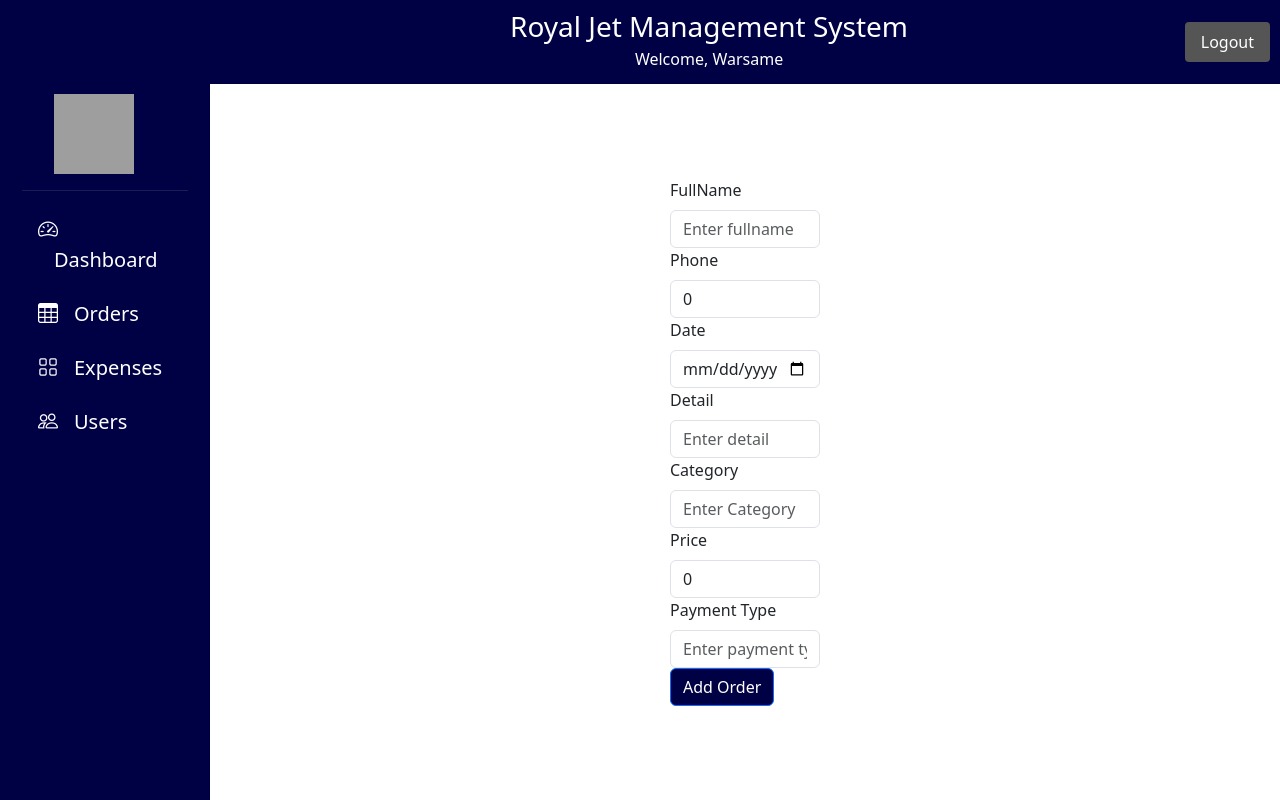
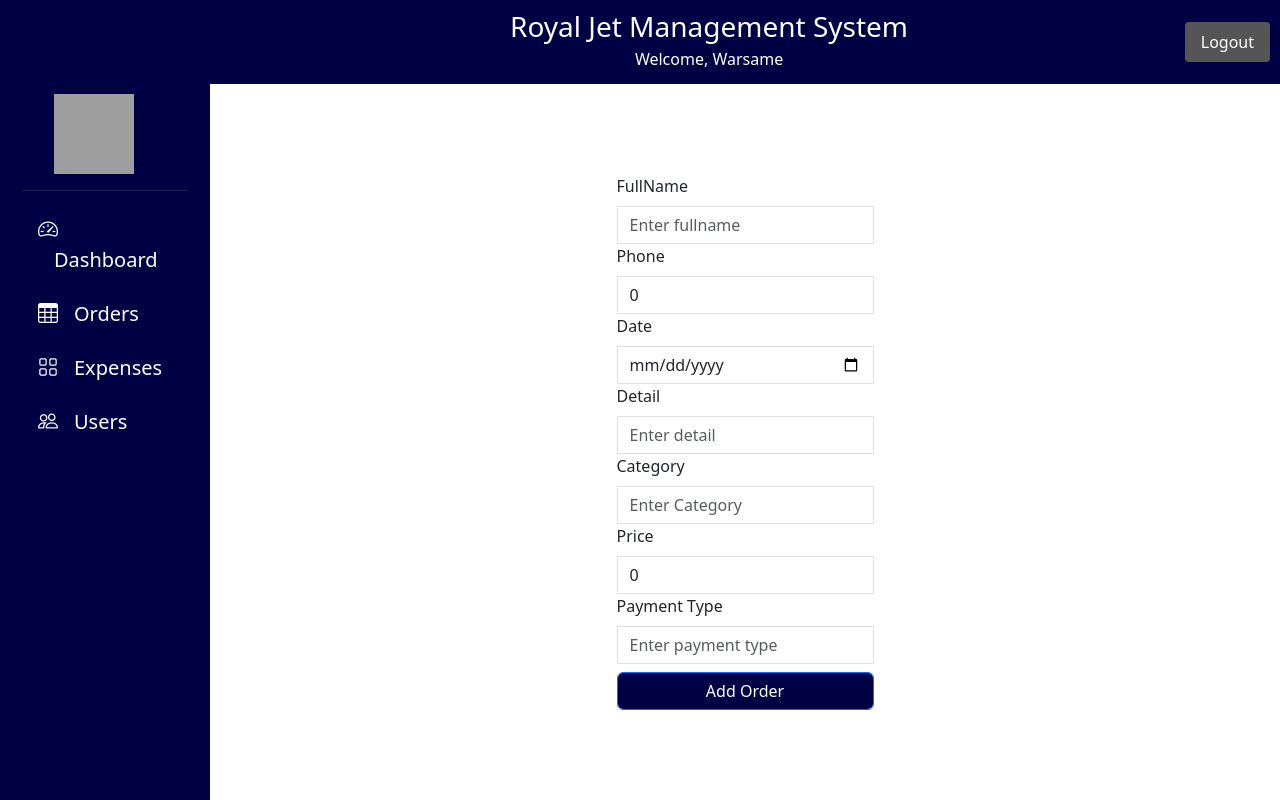
Before and after one commit to Hamda-Dahir/royaljet_project3, a React (Vite) app in the folder client/: page /add-order in a window 1280 px wide. Built offline with nearby package versions, Linux system fonts and the light colour scheme; grey boxes are pictures that could not be loaded.

Commit message:
finsh style

```diff
--- a/client/src/order/AddOrder.jsx
+++ b/client/src/order/AddOrder.jsx
@@ -40,6 +40,7 @@ const AddOrderForm = ({ onClose }) => {
         <Form.Control
           type="text"
           name="fullname" // should be "description"
+          className="form-control rounded-0 w-100"
           value={newOrderData.fullname}
           placeholder="Enter fullname"
           onChange={handleInputChange}
@@ -52,6 +53,7 @@ const AddOrderForm = ({ onClose }) => {
         <Form.Control
           type="number"
           name="phone"
+          className="form-control rounded-0 w-100"
           value={newOrderData.phone}
           placeholder="Enter phone number"
           onChange={handleInputChange}
@@ -63,6 +65,7 @@ const AddOrderForm = ({ onClose }) => {
         <Form.Control
           type="date"
           name="date"
+          className="form-control rounded-0 w-100"
           value={newOrderData.date}
           onChange={handleInputChange}
           required
@@ -74,6 +77,7 @@ const AddOrderForm = ({ onClose }) => {
         <Form.Control
           type="text"
           name="details"
+          className="form-control rounded-0 w-100"
           value={newOrderData.details}
           placeholder="Enter detail"
           onChange={handleInputChange}
@@ -85,6 +89,7 @@ const AddOrderForm = ({ onClose }) => {
         <Form.Control
           type="text"
           name="category"
+          className="form-control rounded-0 w-100"
           value={newOrderData.category}
           placeholder="Enter Category"
           onChange={handleInputChange}
@@ -96,6 +101,7 @@ const AddOrderForm = ({ onClose }) => {
         <Form.Control
           type="number"
           name="price"
+          className="form-control rounded-0 w-100"
           value={newOrderData.price}
           placeholder="Enter price"
           onChange={handleInputChange}
@@ -107,6 +113,7 @@ const AddOrderForm = ({ onClose }) => {
         <Form.Control
           type="text"
           name="paymentType"
+          className="form-control rounded-0 w-100"
           value={newOrderData.paymentType}
           placeholder="Enter payment type"
           onChange={handleInputChange}
@@ -114,7 +121,11 @@ const AddOrderForm = ({ onClose }) => {
         />
       </Form.Group>
 
-      <Button variant="primary" onClick={handleAddOrder}>
+      <Button
+        variant="primary"
+        onClick={handleAddOrder}
+        className="mt-2 form-control rounded-10 w-100"
+      >
         Add Order
       </Button>
     </Form>
```
